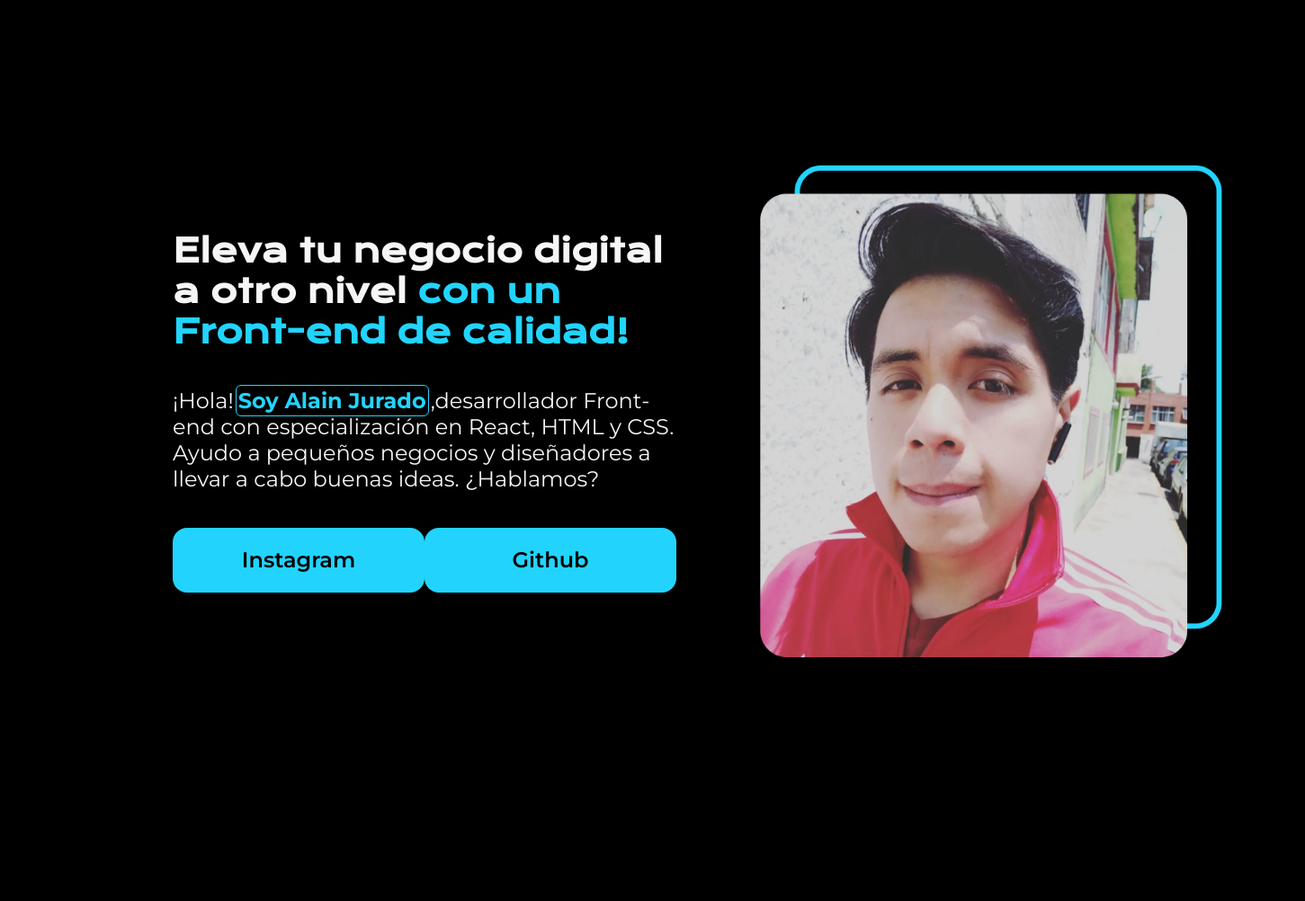
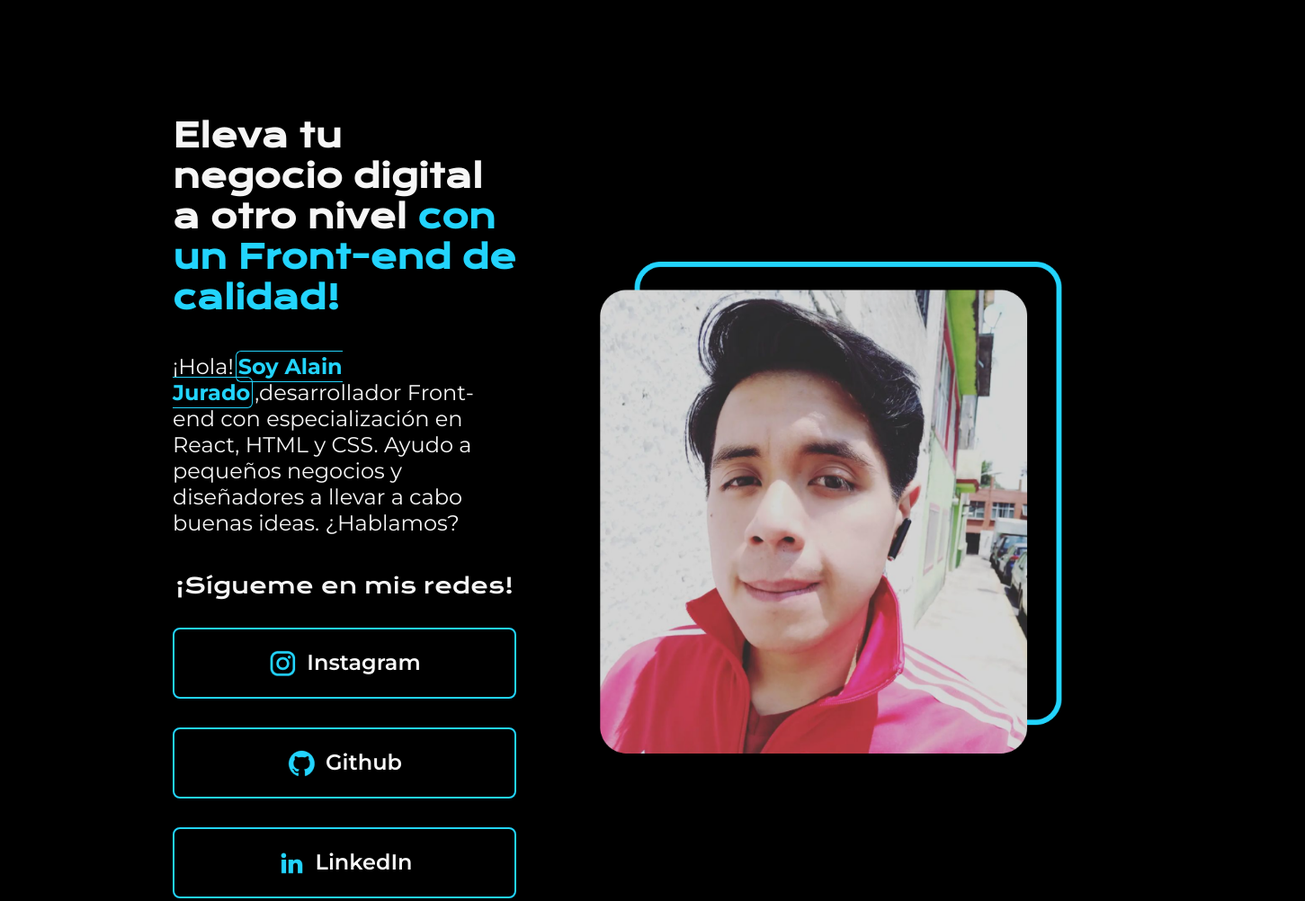
Before and after one commit to ajurado1991/portfolio_clase, a plain HTML site: page index.html in a window 1280 px wide. Shown: the whole page at 90% size, 1451 px wide, since content can reach past the window. Before the commit the page ends 914 px from the top, so only its background shows below. Drawn offline with nearby package versions, Linux system fonts and the light colour scheme.

Commit message:
Segunda Ver. Aún no terminada
Segunda versión- Iniciada

```diff
--- a/index.html
+++ b/index.html
@@ -17,8 +17,13 @@
                 y diseñadores a llevar a cabo buenas ideas. ¿Hablamos?
             </p>
             <div class="container-links">
-                <a class="container-links-button" href="https://www.instagram.com/alain_jurado_1991/">Instagram</a>
-                <a class="container-links-button" href="https://github.com/ajurado1991">Github</a>
+                <h2 class="container-links-subtitle">¡Sígueme en mis redes!</h2>
+                <a class="container-links-button" href="https://www.instagram.com/alain_jurado_1991/" target="_blank">
+                    <img src="/assets/instagram.png" alt="">Instagram</a>
+                <a class="container-links-button" href="https://github.com/ajurado1991" target="_blank">
+                    <img src="/assets/github.png" alt="">Github</a>
+                <a class="container-links-button" href="https://www.linkedin.com/in/ealainjurado/" target="_blank">
+                    <img src="/assets/linkedin.png" alt="">LinkedIn</a>
             </div>
 
         </section>
--- a/style.css
+++ b/style.css
@@ -45,20 +45,36 @@ strong {
 .container-links {
     display: flex;
     justify-content: space-between;
+    flex-direction: column;
+    align-items: center;
+    gap: 32px;
+}
+
+.container-links-subtitle {
+    font-family: 'Krona One', sans-serif;
+    font-size: 24px;
+    font-weight: 400;
 }
 
 .container-links-button {
-    width: 280px;
-    background-color: #22D4FD;
+    width: 378px;
+    /*background-color: #22D4FD;*/
     text-align: center;
     padding: 21.5px 0;
-    border-radius: 16px;
+    border-radius: 8px;
     font-family: "Montserrat", sans-serif;
     font-size: 24px;
     font-weight: 600;
     text-decoration: none;
-    color: #000000;
+    color: #F6F6F6;
+    border: 2px solid #22D4FD;
+    display: flex;
+    justify-content: center;
+    gap: 10px;
+}
 
+.container-links-button:hover{
+    background-color: #272727;
 }
 
 .container-picture{
```
Also changed, not shown: assets/Imagem.png (added), assets/github.png (added), assets/instagram.png (added), assets/linkedin.png (added), assets/twitch.png (added), assets/twitter-novo.png (added), assets/twitter.png (added).
